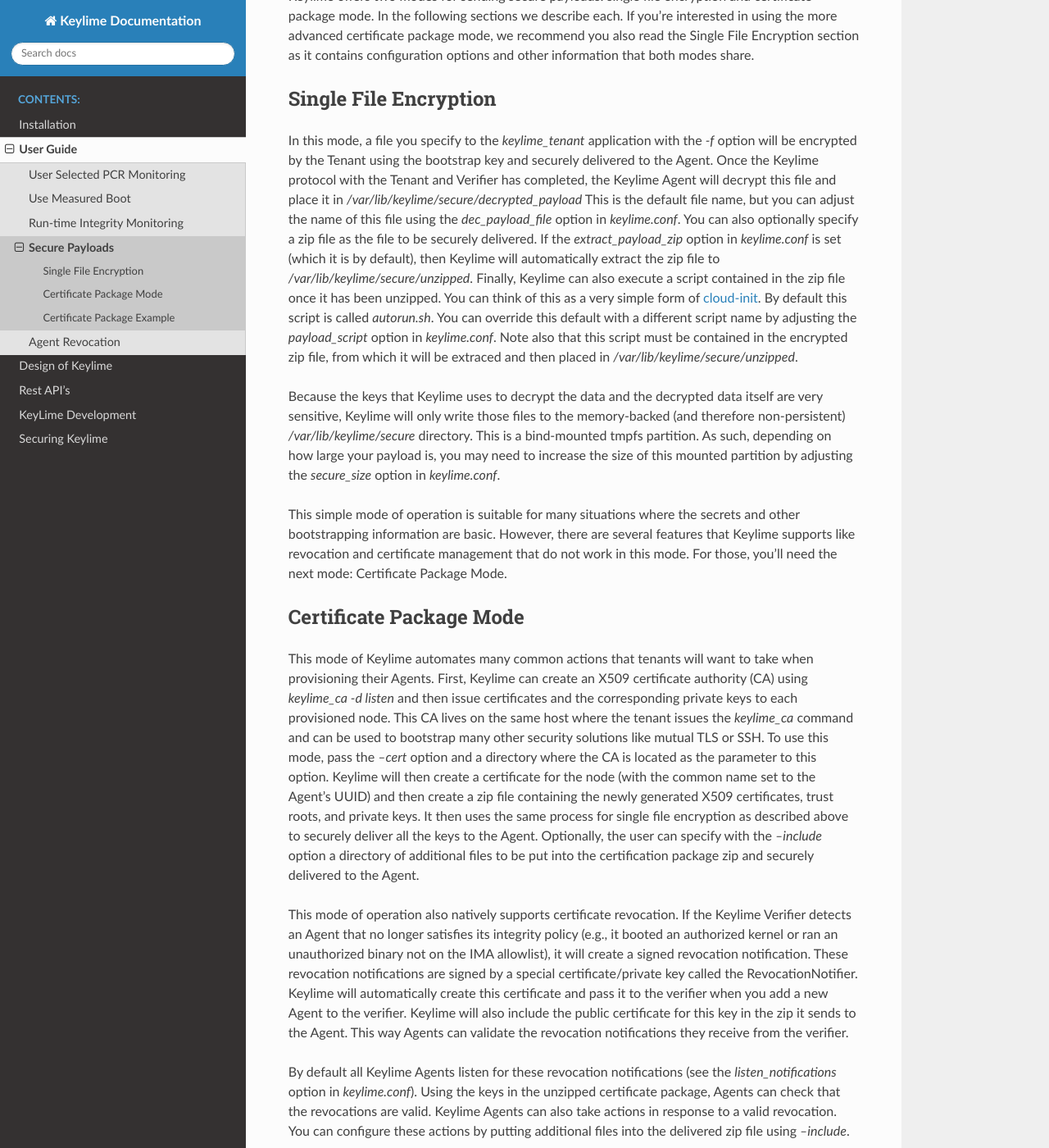
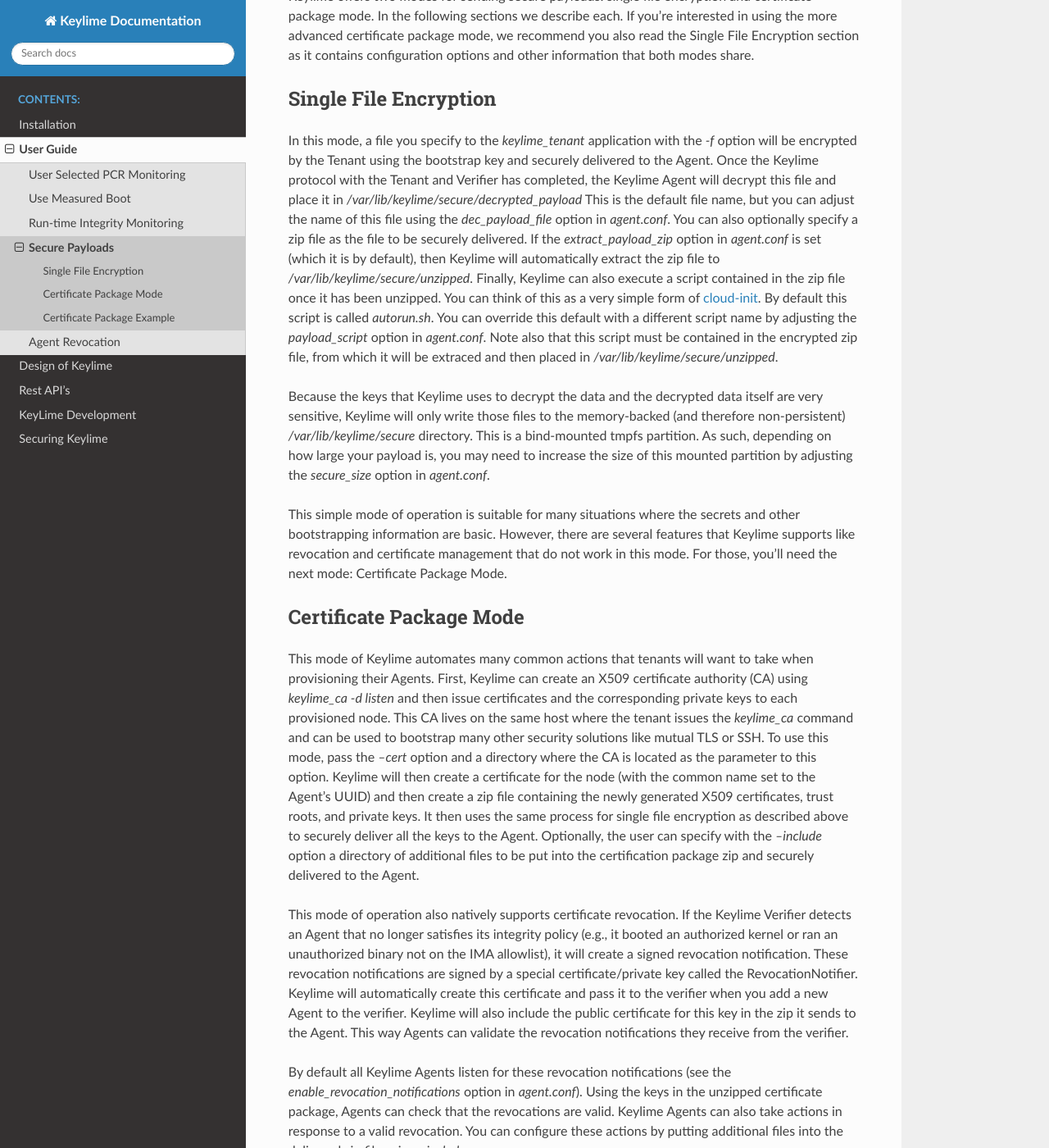
Before and after one commit to keylime/keylime, a Sphinx documentation site: the page built from docs/user_guide/secure_payload.rst, in a window 1280 px wide and 1400 px high, scrolled down 786 px. Shown: the whole window at 82% size. Built offline with Sphinx 7.4.7 and the Read the Docs theme 2.0.0, drawn with Linux system fonts in a browser that asks for light colours.

Commit message:
Remove mentions to keylime.conf from secure payload user guide
Also update the options names used on the examples.

Signed-off-by: Anderson Toshiyuki Sasaki <ansasaki@redhat.com>

```diff
--- a/docs/user_guide/secure_payload.rst
+++ b/docs/user_guide/secure_payload.rst
@@ -40,15 +40,15 @@
 has completed, the Keylime Agent will decrypt this file and place it in
 `/var/lib/keylime/secure/decrypted_payload` This is the default file name, but
 you can adjust the name of this file using the `dec_payload_file` option in
-`keylime.conf`.  You can also optionally specify a zip file as the file to be
-securely delivered.  If the `extract_payload_zip` option in `keylime.conf` is
+`agent.conf`.  You can also optionally specify a zip file as the file to be
+securely delivered.  If the `extract_payload_zip` option in `agent.conf` is
 set (which it is by default), then Keylime will automatically extract the zip
 file to `/var/lib/keylime/secure/unzipped`. Finally, Keylime can also execute a
 script contained in the zip file once it has been unzipped.  You can think of
 this as a very simple form of `cloud-init <https://cloudinit.readthedocs.io/>`_.
 By default this script is called `autorun.sh`. You can override this default
 with a different script name by adjusting the `payload_script` option in
-`keylime.conf`. Note also that this script must be contained in the encrypted
+`agent.conf`. Note also that this script must be contained in the encrypted
 zip file, from which it will be extraced and then placed in
 `/var/lib/keylime/secure/unzipped`.
 
@@ -57,7 +57,7 @@
 memory-backed (and therefore non-persistent) `/var/lib/keylime/secure`
 directory. This is a bind-mounted tmpfs partition.  As such, depending on how
 large your payload is, you may need to increase the size of this mounted
-partition by adjusting the `secure_size` option in `keylime.conf`.
+partition by adjusting the `secure_size` option in `agent.conf`.
 
 This simple mode of operation is suitable for many situations where the secrets
 and other bootstrapping information are basic.  However, there are several
@@ -95,9 +95,9 @@
 revocation notifications they receive from the verifier.
 
 By default all Keylime Agents listen for these revocation notifications (see
-the `listen_notifications` option in `keylime.conf`). Using the keys in the
-unzipped certificate package, Agents can check that the revocations are valid.
-Keylime Agents can also take actions in response to a valid revocation.
+the `enable_revocation_notifications` option in `agent.conf`). Using the keys in
+the unzipped certificate package, Agents can check that the revocations are
+valid. Keylime Agents can also take actions in response to a valid revocation.
 You can configure these actions by putting additional files into the delivered zip
 file using `--include`.
 
@@ -200,7 +200,7 @@
         if event['type'] != 'revocation':
             return
 
-	json_meta = json.loads(event['meta_data'])
+        json_meta = json.loads(event['meta_data'])
         serial = json_meta['cert_serial']
 
         # load up my own cert
```
